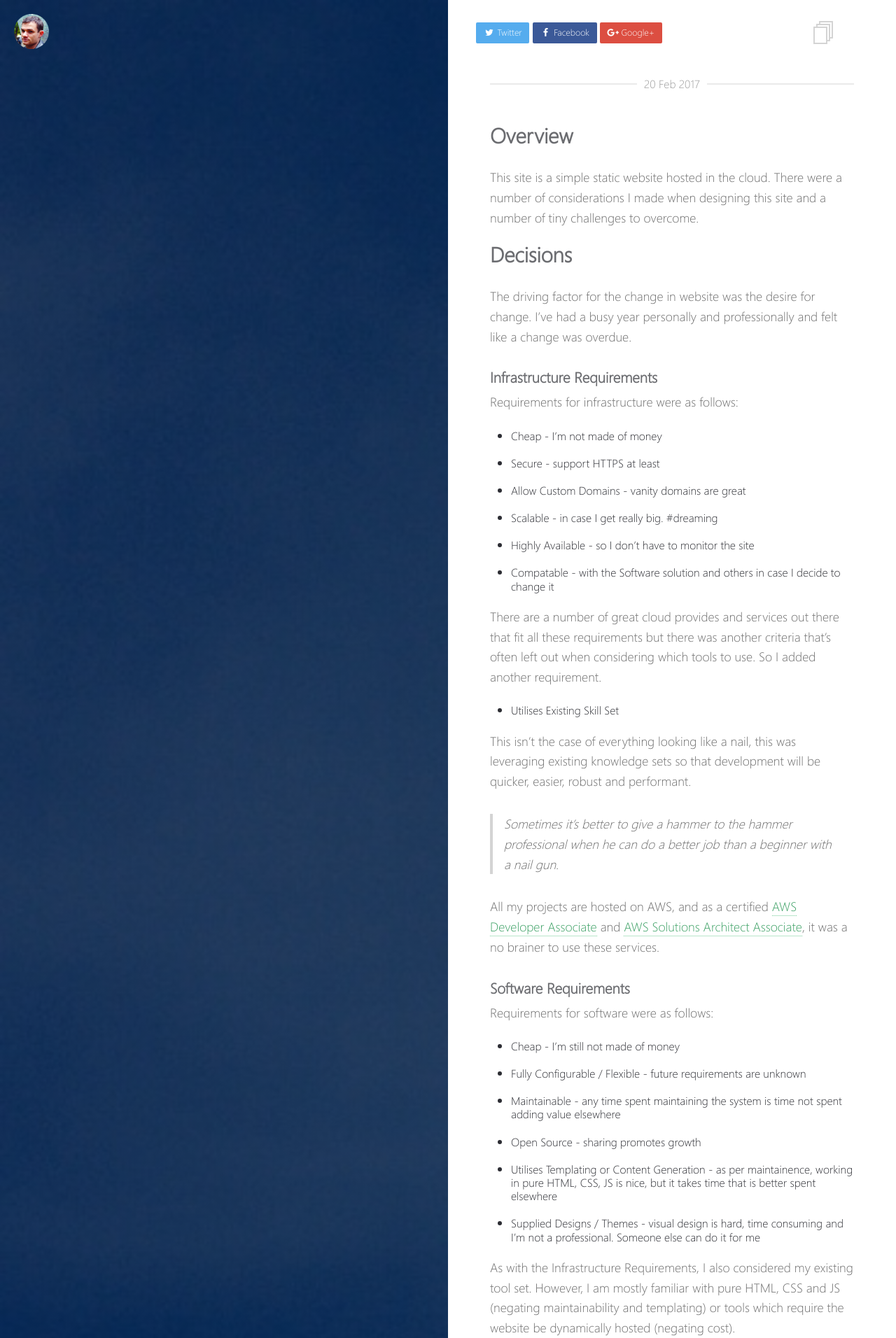
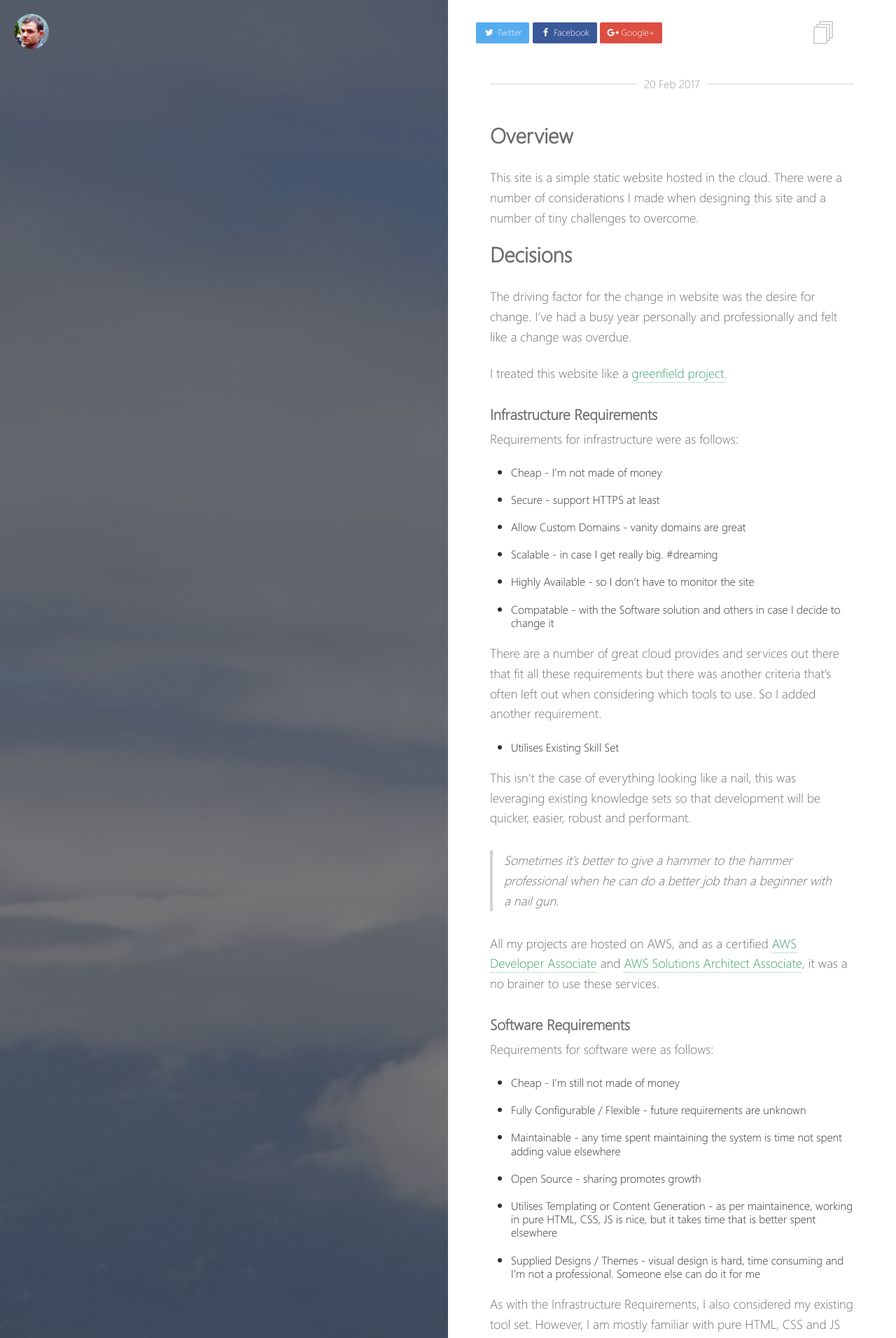
Before and after one commit to ScreamingHawk/ScreamingHawk.github.io, a Jekyll site: the page built from _posts/2017-02-20-jekyll-site.md, in a window 1280 px wide. Shown: the top 1912 px of the page at 70% size. Built offline with Jekyll 4.4.1, drawn with Linux system fonts in a browser that asks for light colours; some of the changed text lies outside the part shown.

Commit message:
Greenfield reference and image

```diff
--- a/_posts/2017-02-20-jekyll-site.md
+++ b/_posts/2017-02-20-jekyll-site.md
@@ -2,7 +2,7 @@
 layout: post
 title:  "Jekyll Site"
 excerpt: "A simple blog hosted in the cloud."
-image: "images/lim-changwon-1461.jpg"
+image: "images/patrick-b-113211.jpg"
 tags:
   - jekyll
   - blog
@@ -20,6 +20,8 @@ There were a number of considerations I made when designing this site and a numb
 
 The driving factor for the change in website was the desire for change.
 I've had a busy year personally and professionally and felt like a change was overdue.
+
+I treated this website like a [greenfield project](https://en.wikipedia.org/wiki/Greenfield_project).
 
 
 ### Infrastructure Requirements
```
